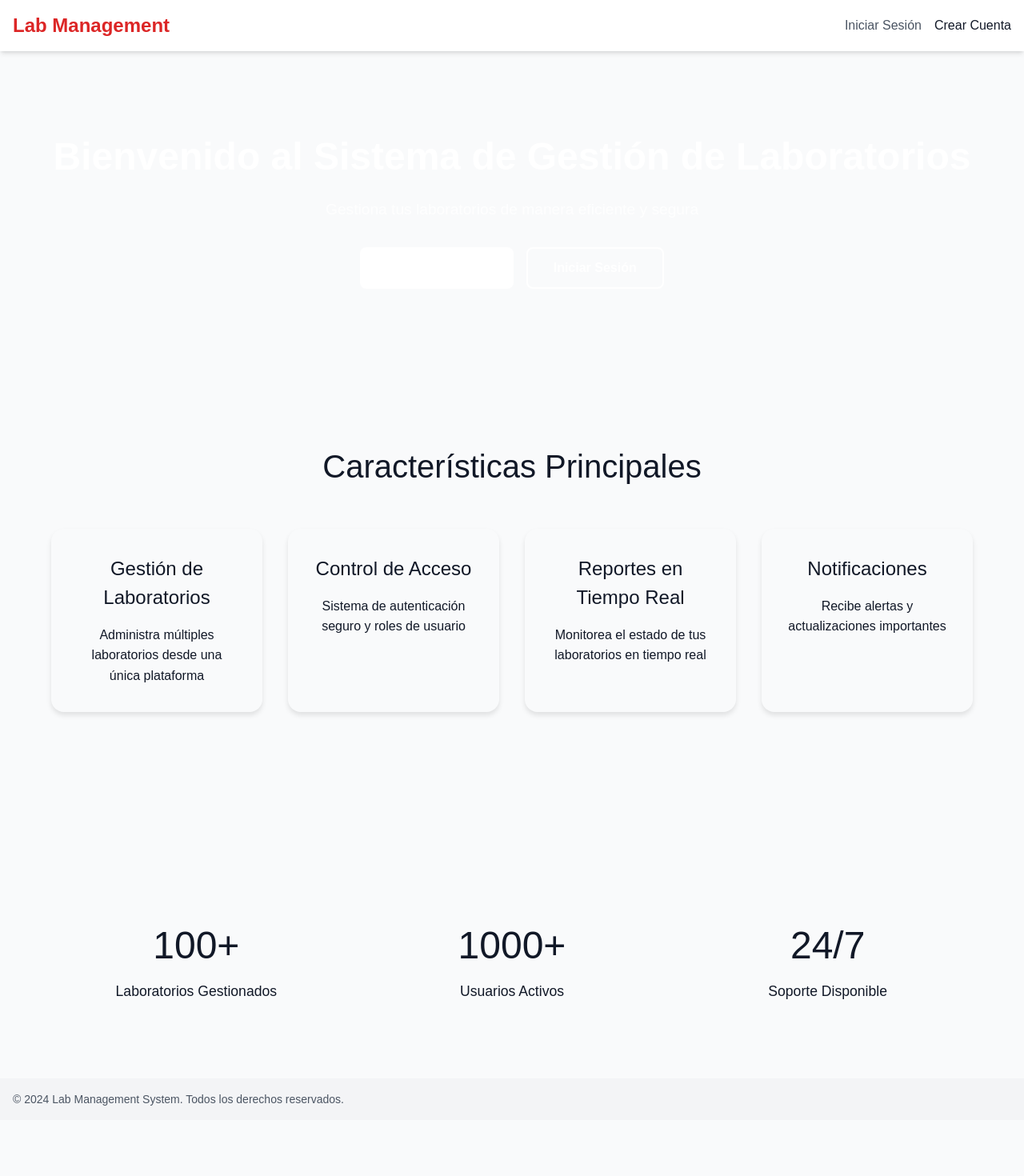
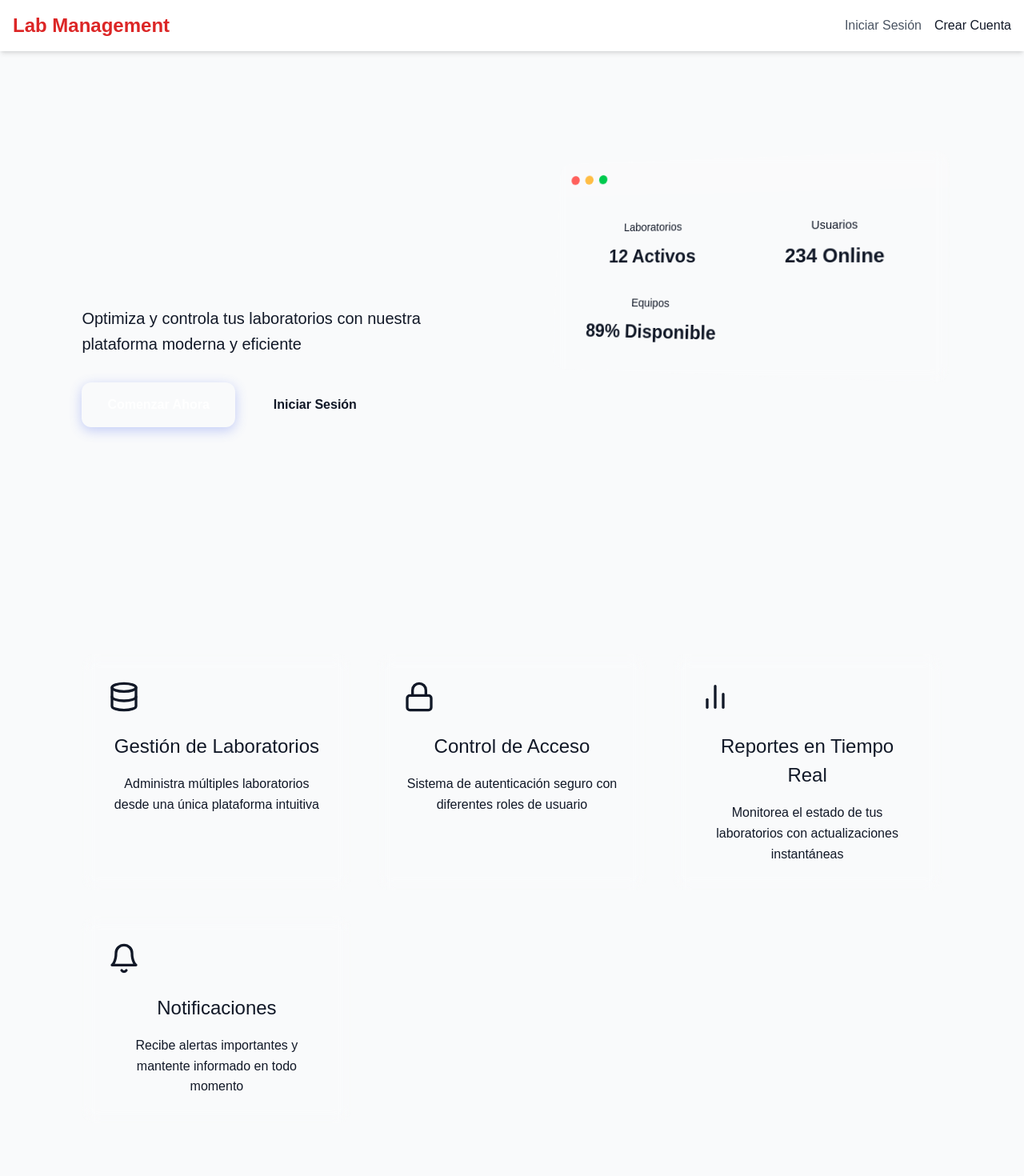
Before and after one commit to mat1520/lab-management-system, a React (Create React App) app in the folder frontend/: page / in a window 1280 px wide. Shown: the top 1470 px of the page at 80% size. Before the commit the page ends 1400 px from the top, so only its background shows below. Built offline with nearby package versions, Linux system fonts and the light colour scheme.

Commit message:
feat: modernizar landing page con animaciones y diseño mejorado

```diff
--- a/frontend/src/pages/Home.module.css
+++ b/frontend/src/pages/Home.module.css
@@ -1,95 +1,188 @@
 .container {
   min-height: calc(100vh - 64px);
-  background-color: var(--background);
-  padding: 2rem;
+  background: linear-gradient(135deg, var(--background) 0%, var(--surface) 100%);
+  overflow: hidden;
 }
 
+/* Hero Section */
 .hero {
-  text-align: center;
-  padding: 4rem 2rem;
-  background: linear-gradient(135deg, var(--primary) 0%, var(--primary-dark) 100%);
-  border-radius: 1rem;
-  color: white;
-  margin-bottom: 4rem;
+  display: flex;
+  align-items: center;
+  justify-content: space-between;
+  padding: 4rem 8%;
+  position: relative;
+  gap: 4rem;
 }
 
-.hero h1 {
-  font-size: 3rem;
-  font-weight: 700;
-  margin-bottom: 1rem;
+.heroContent {
+  flex: 1;
+  max-width: 600px;
 }
 
-.hero p {
-  font-size: 1.2rem;
-  opacity: 0.9;
-  margin-bottom: 2rem;
+.title {
+  font-size: 4rem;
+  font-weight: 700;
+  line-height: 1.2;
+  margin-bottom: 1.5rem;
+  background: linear-gradient(135deg, var(--text) 0%, var(--text-secondary) 100%);
+  -webkit-background-clip: text;
+  -webkit-text-fill-color: transparent;
 }
 
-.cta {
+.highlight {
+  color: var(--primary);
+  background: linear-gradient(135deg, var(--primary) 0%, var(--secondary) 100%);
+  -webkit-background-clip: text;
+  -webkit-text-fill-color: transparent;
+}
+
+.subtitle {
+  font-size: 1.25rem;
+  color: var(--text-secondary);
+  margin-bottom: 2rem;
+  line-height: 1.6;
+}
+
+.ctaContainer {
   display: flex;
   gap: 1rem;
-  justify-content: center;
 }
 
 .primaryButton {
-  background: white;
-  color: var(--primary);
-  padding: 0.75rem 2rem;
-  border-radius: 0.5rem;
+  padding: 1rem 2rem;
+  background: linear-gradient(135deg, var(--primary) 0%, var(--secondary) 100%);
+  color: white;
+  border-radius: 0.75rem;
   font-weight: 600;
+  text-decoration: none;
   transition: all 0.3s ease;
-  text-decoration: none;
+  border: none;
+  cursor: pointer;
+  box-shadow: 0 4px 15px rgba(67, 97, 238, 0.3);
 }
 
 .primaryButton:hover {
   transform: translateY(-2px);
-  box-shadow: 0 4px 6px rgba(0, 0, 0, 0.1);
+  box-shadow: 0 6px 20px rgba(67, 97, 238, 0.4);
 }
 
 .secondaryButton {
+  padding: 1rem 2rem;
   background: transparent;
-  color: white;
-  padding: 0.75rem 2rem;
-  border-radius: 0.5rem;
+  color: var(--text);
+  border: 2px solid var(--primary);
+  border-radius: 0.75rem;
   font-weight: 600;
-  border: 2px solid white;
+  text-decoration: none;
   transition: all 0.3s ease;
-  text-decoration: none;
+  cursor: pointer;
 }
 
 .secondaryButton:hover {
-  background: rgba(255, 255, 255, 0.1);
+  background: rgba(67, 97, 238, 0.1);
   transform: translateY(-2px);
 }
 
-.features {
-  padding: 4rem 2rem;
+/* Hero Image */
+.heroImage {
+  flex: 1;
+  max-width: 600px;
+  perspective: 1000px;
+}
+
+.glassCard {
+  background: rgba(255, 255, 255, 0.05);
+  backdrop-filter: blur(10px);
+  border-radius: 1rem;
+  border: 1px solid rgba(255, 255, 255, 0.1);
+  overflow: hidden;
+  transform: rotateY(-15deg) rotateX(5deg);
+  transition: transform 0.3s ease;
+}
+
+.glassCard:hover {
+  transform: rotateY(-5deg) rotateX(2deg);
+}
+
+.cardHeader {
+  padding: 1rem;
+  background: rgba(255, 255, 255, 0.1);
+  display: flex;
+  gap: 0.5rem;
+  align-items: center;
+}
+
+.cardDot {
+  width: 12px;
+  height: 12px;
+  border-radius: 50%;
+}
+
+.cardContent {
+  padding: 2rem;
+}
+
+.statsGrid {
+  display: grid;
+  grid-template-columns: repeat(auto-fit, minmax(150px, 1fr));
+  gap: 1.5rem;
+}
+
+.statItem {
   text-align: center;
 }
 
-.features h2 {
+.statItem h3 {
+  color: var(--text-secondary);
+  font-size: 0.9rem;
+  margin-bottom: 0.5rem;
+}
+
+.statItem p {
+  color: var(--text);
+  font-size: 1.5rem;
+  font-weight: 600;
+}
+
+/* Features Section */
+.features {
+  padding: 6rem 8%;
+  text-align: center;
+}
+
+.sectionTitle {
   font-size: 2.5rem;
   color: var(--text);
-  margin-bottom: 3rem;
+  margin-bottom: 4rem;
+  background: linear-gradient(135deg, var(--text) 0%, var(--text-secondary) 100%);
+  -webkit-background-clip: text;
+  -webkit-text-fill-color: transparent;
 }
 
 .featureGrid {
   display: grid;
   grid-template-columns: repeat(auto-fit, minmax(250px, 1fr));
   gap: 2rem;
-  margin-bottom: 4rem;
+  margin-top: 3rem;
 }
 
 .featureCard {
-  background: var(--surface);
+  background: rgba(255, 255, 255, 0.05);
+  backdrop-filter: blur(10px);
+  border: 1px solid rgba(255, 255, 255, 0.1);
   padding: 2rem;
   border-radius: 1rem;
-  box-shadow: 0 4px 6px rgba(0, 0, 0, 0.1);
   transition: transform 0.3s ease;
 }
 
 .featureCard:hover {
-  transform: translateY(-4px);
+  transform: translateY(-10px);
+}
+
+.featureIcon {
+  font-size: 2.5rem;
+  color: var(--primary);
+  margin-bottom: 1.5rem;
 }
 
 .featureCard h3 {
@@ -99,61 +192,136 @@
 }
 
 .featureCard p {
-  color: var(--text-light);
+  color: var(--text-secondary);
   line-height: 1.6;
 }
 
+/* Stats Section */
 .stats {
+  padding: 6rem 8%;
+  background: rgba(255, 255, 255, 0.02);
+}
+
+.statsGrid {
   display: grid;
   grid-template-columns: repeat(auto-fit, minmax(200px, 1fr));
   gap: 2rem;
-  padding: 4rem 2rem;
-  background: var(--surface);
-  border-radius: 1rem;
-  margin-top: 4rem;
 }
 
 .statCard {
   text-align: center;
+  padding: 2rem;
+  background: rgba(255, 255, 255, 0.05);
+  backdrop-filter: blur(10px);
+  border: 1px solid rgba(255, 255, 255, 0.1);
+  border-radius: 1rem;
+  transition: transform 0.3s ease;
+}
+
+.statCard:hover {
+  transform: translateY(-5px);
 }
 
 .statCard h3 {
   font-size: 3rem;
   color: var(--primary);
   margin-bottom: 0.5rem;
+  background: linear-gradient(135deg, var(--primary) 0%, var(--secondary) 100%);
+  -webkit-background-clip: text;
+  -webkit-text-fill-color: transparent;
 }
 
 .statCard p {
-  color: var(--text-light);
+  color: var(--text-secondary);
   font-size: 1.1rem;
 }
 
-@media (max-width: 768px) {
-  .container {
-    padding: 1rem;
+/* CTA Section */
+.cta {
+  padding: 6rem 8%;
+  text-align: center;
+  background: linear-gradient(135deg, rgba(67, 97, 238, 0.1) 0%, rgba(58, 12, 163, 0.1) 100%);
+}
+
+.ctaContent {
+  max-width: 600px;
+  margin: 0 auto;
+}
+
+.cta h2 {
+  font-size: 2.5rem;
+  color: var(--text);
+  margin-bottom: 1.5rem;
+  background: linear-gradient(135deg, var(--text) 0%, var(--text-secondary) 100%);
+  -webkit-background-clip: text;
+  -webkit-text-fill-color: transparent;
+}
+
+.cta p {
+  color: var(--text-secondary);
+  font-size: 1.25rem;
+  margin-bottom: 2rem;
+  line-height: 1.6;
+}
+
+/* Responsive Design */
+@media (max-width: 1024px) {
+  .hero {
+    flex-direction: column;
+    text-align: center;
+    padding: 4rem 4%;
   }
 
-  .hero {
-    padding: 2rem 1rem;
+  .heroContent {
+    max-width: 100%;
   }
 
-  .hero h1 {
+  .title {
+    font-size: 3rem;
+  }
+
+  .ctaContainer {
+    justify-content: center;
+  }
+
+  .heroImage {
+    max-width: 100%;
+  }
+
+  .features,
+  .stats,
+  .cta {
+    padding: 4rem 4%;
+  }
+}
+
+@media (max-width: 768px) {
+  .title {
+    font-size: 2.5rem;
+  }
+
+  .subtitle {
+    font-size: 1.1rem;
+  }
+
+  .ctaContainer {
+    flex-direction: column;
+  }
+
+  .primaryButton,
+  .secondaryButton {
+    width: 100%;
+  }
+
+  .sectionTitle {
     font-size: 2rem;
   }
 
-  .features {
-    padding: 2rem 1rem;
+  .featureCard h3 {
+    font-size: 1.25rem;
   }
 
-  .features h2 {
-    font-size: 2rem;
-  }
-
-  .cta {
-    flex-direction: column;
-  }
-
-  .stats {
-    padding: 2rem 1rem;
+  .statCard h3 {
+    font-size: 2.5rem;
   }
 }
--- a/frontend/src/pages/Home.tsx
+++ b/frontend/src/pages/Home.tsx
@@ -1,58 +1,162 @@
 import React from 'react';
 import { Link } from 'react-router-dom';
+import { motion } from 'framer-motion';
 import styles from './Home.module.css';
+import { FiDatabase, FiLock, FiBarChart2, FiBell } from 'react-icons/fi';
 
 const Home: React.FC = () => {
+  const fadeIn = {
+    initial: { opacity: 0, y: 20 },
+    animate: { opacity: 1, y: 0 },
+    transition: { duration: 0.6 }
+  };
+
+  const staggerContainer = {
+    animate: {
+      transition: {
+        staggerChildren: 0.2
+      }
+    }
+  };
+
   return (
     <div className={styles.container}>
+      {/* Hero Section */}
       <section className={styles.hero}>
-        <h1>Bienvenido al Sistema de Gestión de Laboratorios</h1>
-        <p>Gestiona tus laboratorios de manera eficiente y segura</p>
-        <div className={styles.cta}>
+        <motion.div
+          className={styles.heroContent}
+          initial="initial"
+          animate="animate"
+          variants={staggerContainer}
+        >
+          <motion.h1 variants={fadeIn} className={styles.title}>
+            Sistema de Gestión de
+            <span className={styles.highlight}> Laboratorios</span>
+          </motion.h1>
+          <motion.p variants={fadeIn} className={styles.subtitle}>
+            Optimiza y controla tus laboratorios con nuestra plataforma moderna y eficiente
+          </motion.p>
+          <motion.div variants={fadeIn} className={styles.ctaContainer}>
             <Link to="/register" className={styles.primaryButton}>
               Comenzar Ahora
             </Link>
             <Link to="/login" className={styles.secondaryButton}>
               Iniciar Sesión
             </Link>
+          </motion.div>
+        </motion.div>
+        <motion.div
+          className={styles.heroImage}
+          initial={{ opacity: 0, scale: 0.8 }}
+          animate={{ opacity: 1, scale: 1 }}
+          transition={{ duration: 0.8 }}
+        >
+          <div className={styles.glassCard}>
+            <div className={styles.cardHeader}>
+              <div className={styles.cardDot} style={{ background: '#FF605C' }}></div>
+              <div className={styles.cardDot} style={{ background: '#FFBD44' }}></div>
+              <div className={styles.cardDot} style={{ background: '#00CA4E' }}></div>
             </div>
+            <div className={styles.cardContent}>
+              <div className={styles.statsGrid}>
+                <div className={styles.statItem}>
+                  <h3>Laboratorios</h3>
+                  <p>12 Activos</p>
+                </div>
+                <div className={styles.statItem}>
+                  <h3>Usuarios</h3>
+                  <p>234 Online</p>
+                </div>
+                <div className={styles.statItem}>
+                  <h3>Equipos</h3>
+                  <p>89% Disponible</p>
+                </div>
+              </div>
+            </div>
+          </div>
+        </motion.div>
       </section>
 
+      {/* Features Section */}
       <section className={styles.features}>
-        <h2>Características Principales</h2>
-        <div className={styles.featureGrid}>
-          <div className={styles.featureCard}>
+        <motion.h2
+          initial={{ opacity: 0, y: 20 }}
+          whileInView={{ opacity: 1, y: 0 }}
+          viewport={{ once: true }}
+          transition={{ duration: 0.6 }}
+          className={styles.sectionTitle}
+        >
+          Características Principales
+        </motion.h2>
+        <motion.div
+          className={styles.featureGrid}
+          initial="initial"
+          whileInView="animate"
+          viewport={{ once: true }}
+          variants={staggerContainer}
+        >
+          <motion.div className={styles.featureCard} variants={fadeIn}>
+            <FiDatabase className={styles.featureIcon} />
             <h3>Gestión de Laboratorios</h3>
-            <p>Administra múltiples laboratorios desde una única plataforma</p>
-          </div>
-          <div className={styles.featureCard}>
+            <p>Administra múltiples laboratorios desde una única plataforma intuitiva</p>
+          </motion.div>
+          <motion.div className={styles.featureCard} variants={fadeIn}>
+            <FiLock className={styles.featureIcon} />
             <h3>Control de Acceso</h3>
-            <p>Sistema de autenticación seguro y roles de usuario</p>
-          </div>
-          <div className={styles.featureCard}>
+            <p>Sistema de autenticación seguro con diferentes roles de usuario</p>
+          </motion.div>
+          <motion.div className={styles.featureCard} variants={fadeIn}>
+            <FiBarChart2 className={styles.featureIcon} />
             <h3>Reportes en Tiempo Real</h3>
-            <p>Monitorea el estado de tus laboratorios en tiempo real</p>
-          </div>
-          <div className={styles.featureCard}>
+            <p>Monitorea el estado de tus laboratorios con actualizaciones instantáneas</p>
+          </motion.div>
+          <motion.div className={styles.featureCard} variants={fadeIn}>
+            <FiBell className={styles.featureIcon} />
             <h3>Notificaciones</h3>
-            <p>Recibe alertas y actualizaciones importantes</p>
-          </div>
-        </div>
+            <p>Recibe alertas importantes y mantente informado en todo momento</p>
+          </motion.div>
+        </motion.div>
       </section>
 
+      {/* Stats Section */}
       <section className={styles.stats}>
-        <div className={styles.statCard}>
+        <motion.div
+          className={styles.statsGrid}
+          initial="initial"
+          whileInView="animate"
+          viewport={{ once: true }}
+          variants={staggerContainer}
+        >
+          <motion.div className={styles.statCard} variants={fadeIn}>
             <h3>100+</h3>
             <p>Laboratorios Gestionados</p>
-        </div>
-        <div className={styles.statCard}>
+          </motion.div>
+          <motion.div className={styles.statCard} variants={fadeIn}>
             <h3>1000+</h3>
             <p>Usuarios Activos</p>
-        </div>
-        <div className={styles.statCard}>
+          </motion.div>
+          <motion.div className={styles.statCard} variants={fadeIn}>
             <h3>24/7</h3>
             <p>Soporte Disponible</p>
-        </div>
+          </motion.div>
+        </motion.div>
+      </section>
+
+      {/* CTA Section */}
+      <section className={styles.cta}>
+        <motion.div
+          className={styles.ctaContent}
+          initial={{ opacity: 0, y: 20 }}
+          whileInView={{ opacity: 1, y: 0 }}
+          viewport={{ once: true }}
+          transition={{ duration: 0.6 }}
+        >
+          <h2>¿Listo para comenzar?</h2>
+          <p>Únete a nuestra plataforma y optimiza la gestión de tus laboratorios</p>
+          <Link to="/register" className={styles.primaryButton}>
+            Crear Cuenta Gratis
+          </Link>
+        </motion.div>
       </section>
     </div>
   );
```
Also changed, not shown: 1 other file (tests, documents, lock files or other folders). Lines whose indentation alone changed are shown as unchanged.
